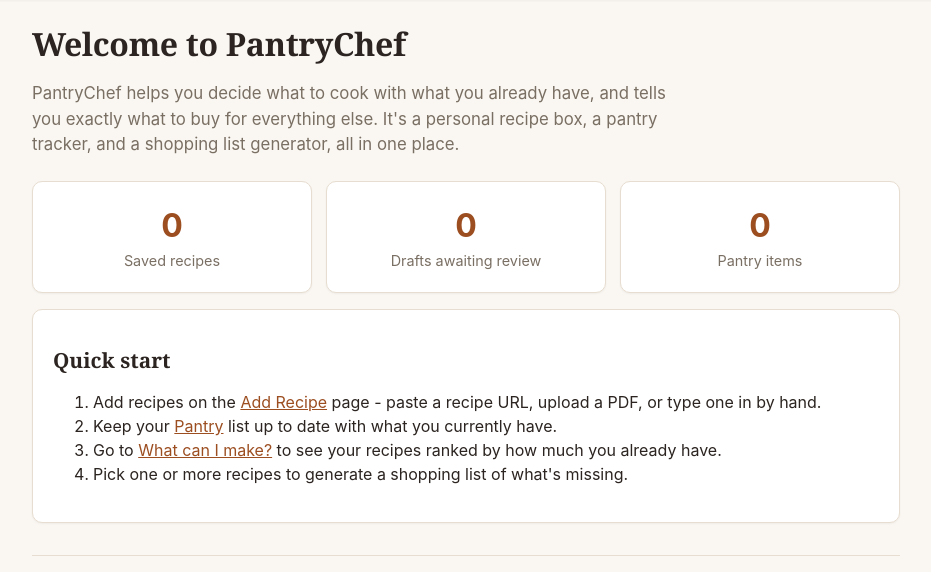
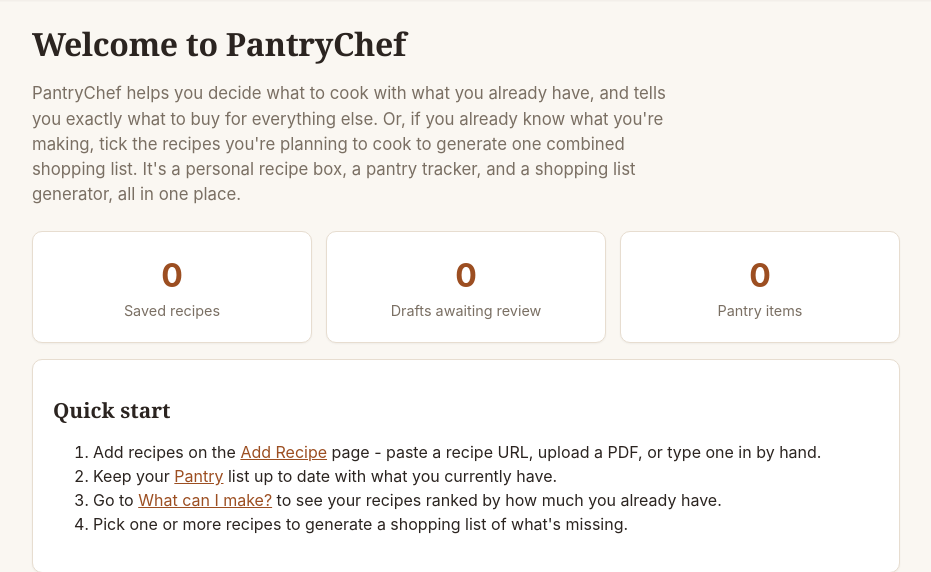
Before and after one commit to geraldinebkelly/pantry-chef, a Flask app: page / in a window 1280 px wide. Shown: the part 59-631 px from the top of the page, without its empty margins (174-1105 px from the left). Run offline with Flask 3, Linux system fonts and the light colour scheme; data that the repository does not hold is empty.

Commit message:
Mention the tick-to-cook shopping list in the landing page tagline
Calls out the two separate paths: pantry-matching ("what can I make")
vs. ticking recipes you already know you're cooking.

Co-Authored-By: Claude Sonnet 5 <noreply@anthropic.com>

```diff
--- a/templates/dashboard.html
+++ b/templates/dashboard.html
@@ -3,8 +3,10 @@
 {% block content %}
 <h1>Welcome to PantryChef</h1>
 <p class="tagline">PantryChef helps you decide what to cook with what you already have,
-and tells you exactly what to buy for everything else. It's a personal recipe box, a
-pantry tracker, and a shopping list generator, all in one place.</p>
+and tells you exactly what to buy for everything else. Or, if you already know what
+you're making, tick the recipes you're planning to cook to generate one combined
+shopping list. It's a personal recipe box, a pantry tracker, and a shopping list
+generator, all in one place.</p>
 
 <div class="grid">
   <div class="card stat">
```
